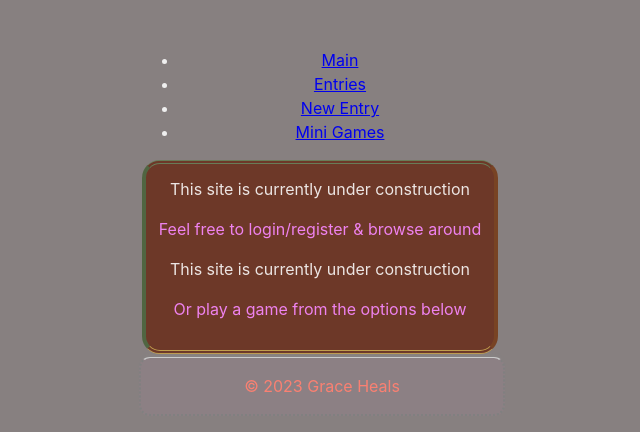
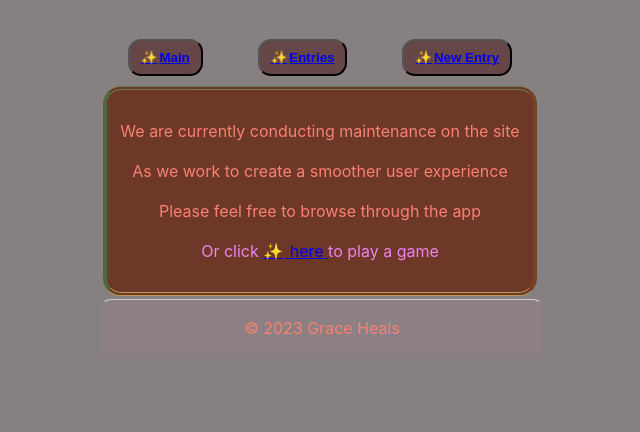
Before and after one commit to anickacodes/journal_app, a React (Vite) app: page / in a window 1280 px wide. Shown: the top 432 px of the page, without its empty margins (320-960 px from the left). Built offline with nearby package versions, Linux system fonts and the light colour scheme.

Commit message:
links=>buttons + rm fluff

```diff
--- a/src/components/Home.jsx
+++ b/src/components/Home.jsx
@@ -1,21 +1,20 @@
+import { Link } from "react-router-dom";
 import "../styles/Home.css";
 
 const Home = () => {
   return (
-    <>
+    <div className="home">
       <div className="home_container">
         <div className="intro">
-          This site is currently under construction
+          <p>We are currently conducting maintenance on the site</p>
+          <p>As we work to create a smoother user experience</p>
+          <p>Please feel free to browse through the app </p>
           <p style={{ color: "violet" }}>
-            Feel free to login/register & browse around
-          </p>
-          This site is currently under construction
-          <p style={{ color: "violet" }}>
-            Or play a game from the options below
+            Or click <Link to="/games"> here </Link> to play a game
           </p>
         </div>
       </div>
-    </>
+    </div>
   );
 };
 
--- a/src/components/NavBar.jsx
+++ b/src/components/NavBar.jsx
@@ -1,27 +1,29 @@
-import { Link } from "react-router-dom"
+import { Link } from "react-router-dom";
+import "../styles/NavBar.css";
+const NavBar = () => {
+  return (
+    <div className="nav-container">
+      <nav>
+        <button>
+          <Link className="nav-link" to="/">
+            Main
+          </Link>
+        </button>
 
+        <button>
+          <Link className="nav-link" to="/list">
+            Entries
+          </Link>
+        </button>
 
+        <button>
+          <Link className="nav-link" to="/new">
+            New Entry
+          </Link>
+        </button>
+      </nav>
+    </div>
+  );
+};
 
-const NavBar = () => {
-
-
-  return (
-    <nav  className="nav-link">
-      <ul>
-        <li>
-          <Link to='/'> Main </Link>
-        </li>
-        <li>
-          <Link to='/list'> Entries </Link>
-        </li>
-        <li>
-          <Link to='/new'> New Entry</Link>
-        </li><li>
-          <Link to='/games'> Mini Games</Link>
-        </li>
-      </ul>
-    </nav>
-  )
-}
-
-export default NavBar
+export default NavBar;
```
